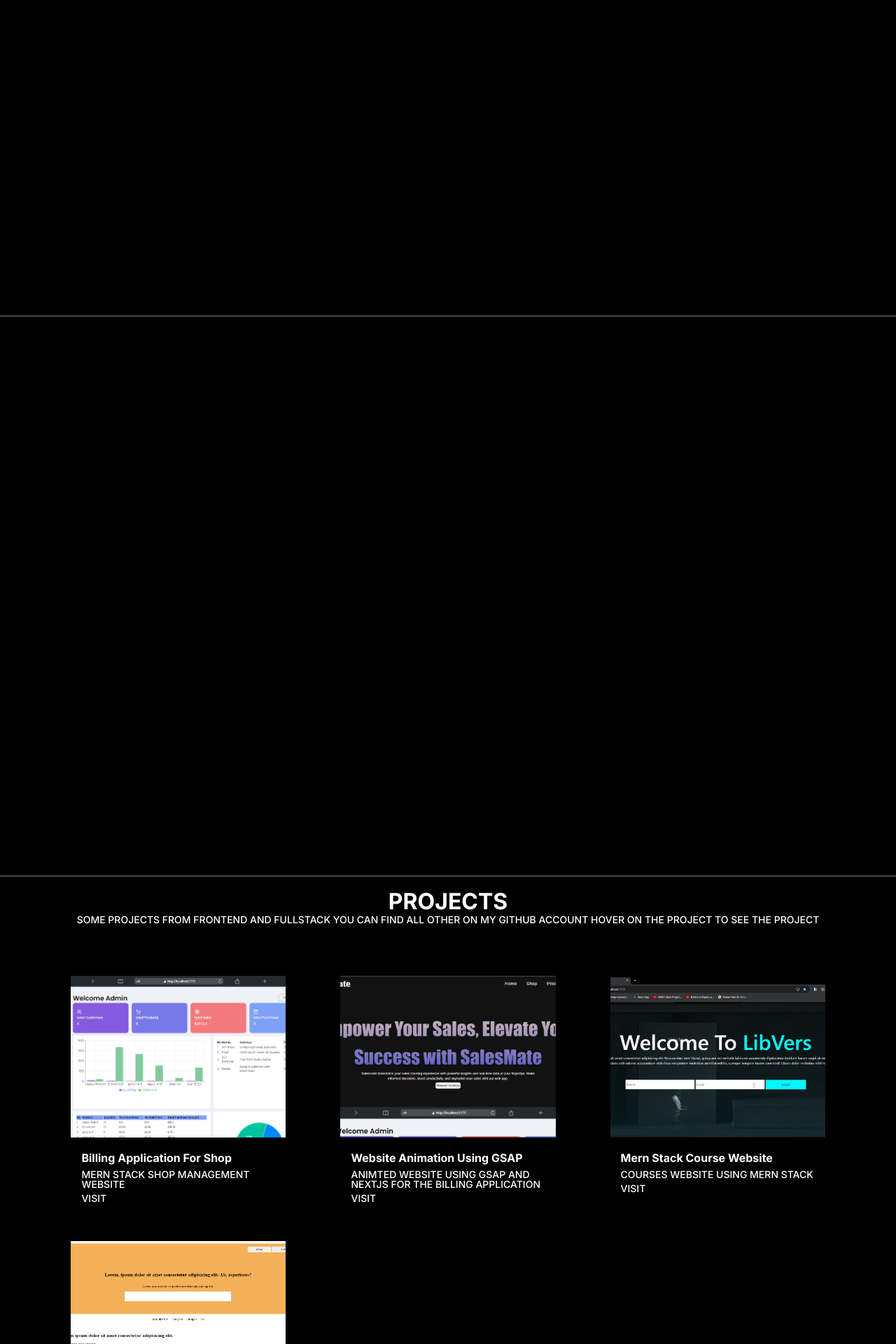
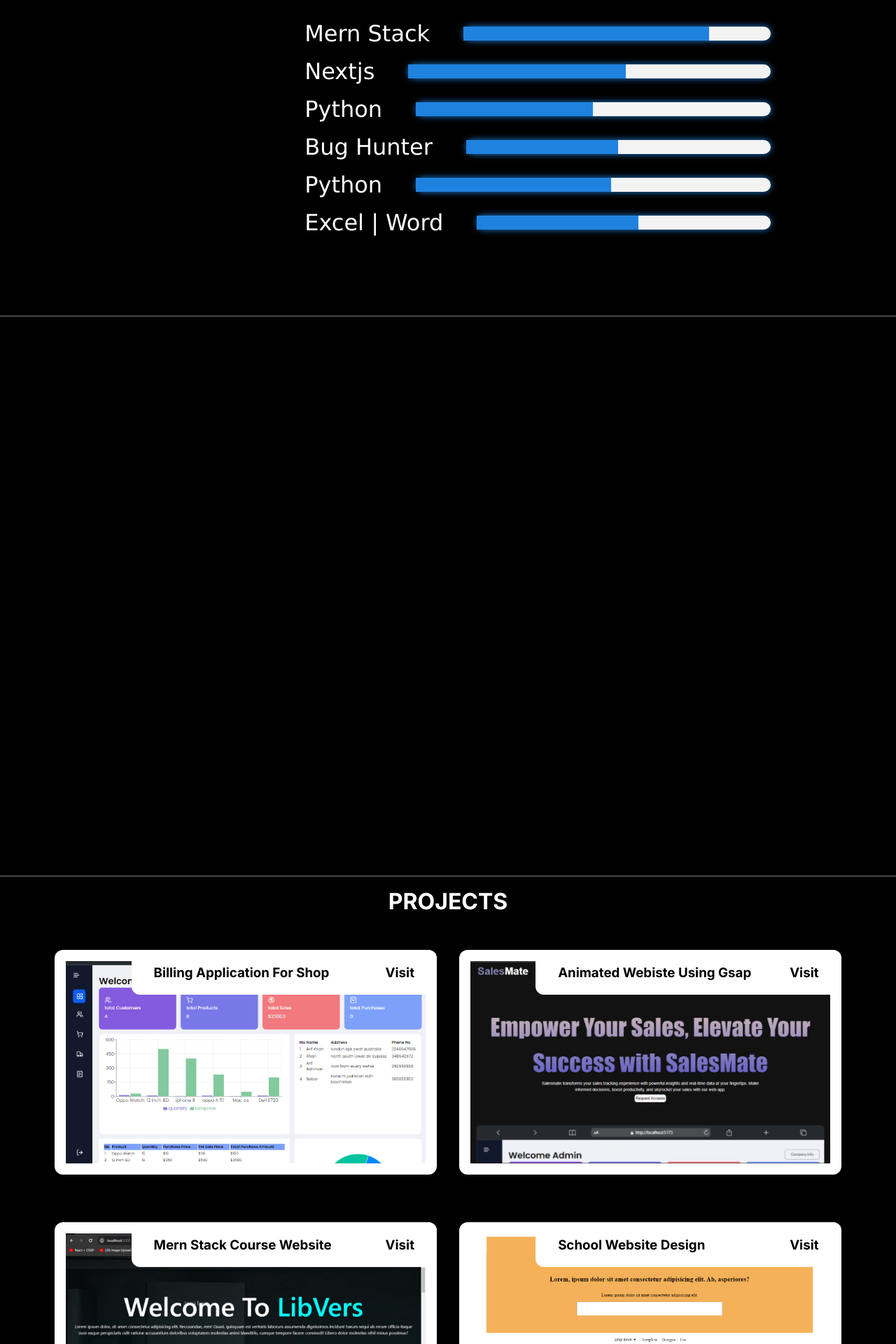
Before and after one commit to Khan1git/next-personal-portfolio, a Next.js app: page / in a window 1280 px wide. Shown: the part 1080-3000 px from the top of the page at 70% size. Built offline with nearby package versions, Linux system fonts and the light colour scheme.

Commit message:
changes
applied

```diff
--- a/src/components/About.jsx
+++ b/src/components/About.jsx
@@ -88,9 +88,30 @@ function About() {
           <ArrowUpRight size={510} color="#fcfcfc" />
         </div>
         <div className="content">
-          <div className='p-1'>
-            <b>MERN STACK</b> IT student experienced in mern stack completed almost 10+ project in mernstack fluient in crud operations also worked with firebase and cloudinary and other ui component provider such as bootstrap etc.</div>
-          <div className='p-2'>futher more full stack nextjs and tailwind css and also completed bug bounty course currently expanding my knowladge using tryhackme .</div>
+          <div className="about1">
+            <label htmlFor="mernstack">Mern Stack</label>
+            <progress id="progress-bar" className='mernstack' value="80" max="100"></progress>
+          </div>
+          <div className="about1">
+            Nextjs
+            <progress id="progress-bar" value="60" max="100" >50%</progress>
+          </div>
+          <div className="about1">
+            Python
+            <progress id="progress-bar" value="50" max="100"></progress>
+          </div>
+          <div className="about1">
+            Bug Hunter
+            <progress id="progress-bar" value="50" max="100"></progress>
+          </div>
+          <div className="about1">
+            Python
+            <progress id="progress-bar" value="55" max="100"></progress>
+          </div>
+          <div className="about1">
+            Excel | Word
+            <progress id="progress-bar" value="55" max="100"></progress>
+          </div>
         </div>
       </div>
     </div>
--- a/src/components/Skills.jsx
+++ b/src/components/Skills.jsx
@@ -161,8 +161,8 @@ function Skill() {
                                 <p>Tailwind CSS</p>
                             </div>
                             <div className="skill skill6">
-                                <img src="/htmlcss.png" alt="mongodb" height={70} />
-                                <p>HTML & CSS</p>
+                                <img src="/python.svg" alt="mongodb" height={70} />
+                                <p>Python</p>
                             </div>
                         </div>
                     </div>
--- a/src/components/Work.jsx
+++ b/src/components/Work.jsx
@@ -15,7 +15,7 @@ function Work() {
         {
             imgSrc: "/project/project2.png",
             videoSrc: "/project/project2.mp4",
-            title: "Website Animation Using GSAP",
+            title: "Animated Webiste Using Gsap",
             description: "Animted website using gsap and nextjs for the Billing Application",
             link: "#"
         },
@@ -32,67 +32,31 @@ function Work() {
             title: "School Website Design",
             description: "Simple Website design for School",
             link: "#"
+        },
+        {
+            imgSrc: "/project.png",
+            // videoSrc: "/project/project3.mp4",
+            title: "Socail Media App like Insta|Fb",
+            description: "Simple Website design for School",
+            link: "#"
         }
     ];
 
-    const [hoveredIndex, setHoveredIndex] = useState(null);
-    const [loading, setLoading] = useState(Array(projects.length).fill(false));
-
-    const handleMouseEnter = (index) => {
-        setHoveredIndex(index);
-        setLoading((prevLoading) => {
-            const newLoading = [...prevLoading];
-            newLoading[index] = true;
-            return newLoading;
-        });
-    };
-
-    const handleVideoLoadedData = (index) => {
-        setLoading((prevLoading) => {
-            const newLoading = [...prevLoading];
-            newLoading[index] = false;
-            return newLoading;
-        });
-    };
-
-    const LoadingStyle = {
-        textAlign: "center",
-    }
 
     return (
         <>
             <section className="work_home">
                 <h2>PROJECTS</h2>
-                <p className='head_p'>some projects from frontend and fullstack you can find all other on my github account hover on the project to see the project</p>
+                {/* <p className='head_p'>some projects from frontend and fullstack you can find all other on my github account hover on the project to see the project</p> */}
                 <div className="parent">
                     <div className="course-box">
                         {projects.map((project, index) => (
-                            <div
-                                key={index}
-                                className="courses"
-                                onMouseEnter={() => handleMouseEnter(index)}
-                                onMouseLeave={() => setHoveredIndex(null)}
-                            >
-                                {hoveredIndex === index ? (
-                                    <>
-                                        {loading[index] && <div className="loading" style={LoadingStyle}>Loading...</div>}
-                                        <video
-                                            src={project.videoSrc}
-                                            autoPlay
-                                            loop
-                                            muted
-                                            className="project-video"
-                                            onLoadedData={() => handleVideoLoadedData(index)}
-                                        />
-                                    </>
-                                ) : (
-                                    <img src={project.imgSrc} alt="" className="project-image" />
-                                )}
-                                <div className="details">
-                                    <h4>{project.title}</h4>
-                                    <p>{project.description}</p>
-                                    <a href={project.link}>visit</a>
+                            <div key={index} className="courses">
+                                <div className="upper">
+                                    <h3>{project.title}</h3>
+                                    <h3>Visit</h3>
                                 </div>
+                                <img src={project.imgSrc} alt={project.title} className="project-image" />
                             </div>
                         ))}
                     </div>
--- a/src/components/css/about.css
+++ b/src/components/css/about.css
@@ -1,10 +1,10 @@
-body{
+body {
     margin: 0;
     padding: 0;
     box-sizing: border-box;
 }
 
-.about_home{
+.about_home {
     display: flex;
     justify-content: center;
     align-items: center;
@@ -18,14 +18,14 @@ body{
     /* text-align: center; */
 }
 
-.about_home .about_side1{
+.about_home .about_side1 {
     height: 40%;
     color: white;
     width: 100%;
     /* border: 1px solid red; */
 }
 
-.about_home .about_side1 h2{
+.about_home .about_side1 h2 {
     font-size: 12rem;
     text-align: center;
     /* border-bottom: 1px solid grey; */
@@ -36,7 +36,7 @@ body{
 
 }
 
-.about_home .about_side2{
+.about_home .about_side2 {
     display: flex;
     height: 60%;
     width: 100%;
@@ -44,79 +44,130 @@ body{
 }
 
 
-.about_home .about_side2 .logo{
+.about_home .about_side2 .logo {
     width: 30%;
     display: flex;
     justify-content: center;
     align-items: center;
 }
-.about_home .about_side2 .content{
+
+.about_home .about_side2 .content {
     display: flex;
     flex-direction: column;
     gap: 1rem;
-    color: white;
-    justify-content: center;
-    align-items: center;
     padding: 3vw 4vw 5vw 4vw;
     font-size: 2rem;
-    width: 70%;
+    justify-content: center;
+    /* align-items: center; */
+    margin: 0;
+    /* padding: 10rem; */
+    font-family: 'Lucida Sans', 'Lucida Sans Regular', 'Lucida Grande', 'Lucida Sans Unicode', Verdana, sans-serif;
+    width: 60%;
+    flex-wrap: wrap;
     /* height: 60%; */
     /* border: 1px solid red; */
 
 }
 
+.about1 {
+    display: flex;
+    /* justify-content: center; */
+    /* padding: 1rem; */
+    gap: 3rem;
+    align-items: center;
+    /* border: 1px solid red; */
+}
+
+
+#progress-bar {
+    flex-grow: 1;
+    height: 20px;
+    -webkit-appearance: none;
+    appearance: none;
+
+
+}
+
+#progress-bar::-webkit-progress-bar {
+    background-color: #f3f3f3;
+    border-radius: 23px;
+    box-shadow: 0px 0px 10px #1f82df
+}
+
+#progress-bar::-webkit-progress-value {
+    background-color: #1f82df;
+
+}
+
+
+#progress-bar::-moz-progress-bar {
+    background-color: #4caf50;
+}
+
+/* --------------------- THE PROGRESS BARS */
+
+
 @media (max-width: 1100px) {
-    .about_home .about_side1 h2{
+    .about_home .about_side1 h2 {
         font-size: 10rem;
     }
-    .about_home .about_side2 .content{
-        font-size:1.7rem;
+
+    .about_home .about_side2 .content {
+        font-size: 1.7rem;
     }
 }
 
 @media (max-width: 950px) {
-    .about_home .about_side1 h2{
+    .about_home .about_side1 h2 {
         font-size: 8rem;
     }
-    .about_home .about_side2 .content{
-        font-size:1.4rem;
+
+    .about_home .about_side2 .content {
+        font-size: 1.4rem;
         width: 70%;
     }
 }
 
 @media (max-width: 700px) {
-    .about_home .about_side1 h2{
+    .about_home .about_side1 h2 {
         font-size: 6rem;
     }
-    .about_home .about_side2 .content{
-        font-size:1.4rem;
+
+    .about_home .about_side2 .content {
+        font-size: 1.4rem;
         width: 70%;
     }
 }
+
 @media (max-width: 500px) {
-    .about_home .about_side1 h2{
+    .about_home .about_side1 h2 {
         font-size: 6rem;
     }
-    .about_home .about_side2 .content{
-        font-size:1.4rem;
+
+    .about_home .about_side2 .content {
+        font-size: 1.4rem;
         width: 100%;
     }
-    .about_home .about_side2 .logo{
-      display: none;
+
+    .about_home .about_side2 .logo {
+        display: none;
     }
 }
+
 @media (max-width: 370px) {
-    .about_home .about_side1 h2{
+    .about_home .about_side1 h2 {
         font-size: 3rem;
     }
-    .about_home .about_side2 .content{
+
+    .about_home .about_side2 .content {
         font-size: 1rem;
         width: 100%;
         display: flex;
         justify-content: flex-start;
         align-items: flex-start;
     }
-    .about_home .about_side2 .logo{
-      display: none;
+
+    .about_home .about_side2 .logo {
+        display: none;
     }
 }
--- a/src/components/css/profile.css
+++ b/src/components/css/profile.css
@@ -183,7 +183,7 @@ body {
     display: flex;
     justify-content: space-around;
     align-items: flex-end;
-    height: 30%;
+    height: 20%;
     font-family: 'Segoe UI', Tahoma, Geneva, Verdana, sans-serif;
     overflow: hidden;
     /* border: 1px solid white;  */
--- a/src/components/css/work.css
+++ b/src/components/css/work.css
@@ -36,10 +36,10 @@ body {
 } */
 .work_home .parent {
 
-    height: 70%;
+    height: 80vh;
     width: 90%;
-    /* overflow: hidden;
-    overflow-y: scroll; */
+    overflow: hidden;
+    overflow-y: scroll;
 
 }
 
@@ -53,13 +53,11 @@ body {
 }
 
 .work_home .course-box {
-    /* border: 1px solid red; */
     display: grid;
-    grid-template-columns: repeat(auto-fit, minmax(320px, 1fr));
+    grid-template-columns: repeat(auto-fit, minmax(430px, 1fr));
     grid-gap: 2rem;
     margin-top: 50px;
-    scroll-snap-type: x mandatory;
-     scroll-snap-align: center;
+    /* overflow: hidden; */
 }
 
 .work_home h1 {
@@ -69,80 +67,41 @@ body {
 
 .work_home .courses {
     text-align: start;
-    /* background-color: grey; */
-    color: white;
-    height: 80%;
-    /* border-radius: 23px; */
-    /* border: 1px solid grey; */
-    padding: 23px;
     position: relative;
+    border-radius: 12px;
+    color: black;
+    background-color: white;
+    height: 90%;
+    padding: 1rem;
     border-bottom: none;
     scroll-snap-align: center;
-
 }
 
-.project-image,
-.project-video {
+.project-image {
     width: 100%;
     height: 100%;
-    /* object-position: center; */
     object-fit: cover;
 }
 
-.work_home .courses img {
-    width: 100%;
-    height: 100%;
-    background-size: cover;
-    background-position: center;
+.upper {
+    position: absolute;
+    display: flex;
+    justify-content: space-between;
+    padding: 2rem;
+    align-items: center;
+    /* border: 1px solid red; */
+    text-align: center;
+    height: 10%;
+    width: 80%;
+    border-top-left-radius: 12px;
+    border-top-right-radius: 12px;
+    /* border-bottom-right-radius: 12px; */
+    border-bottom-left-radius: 12px;
+    background-color: white;
+    top: 0; /* Adjust as needed */
+    right: 0; /* Adjust as needed */
 }
 
-.courses .details {
-    display: flex;
-    flex-direction: column;
-    justify-content: start;
-    /* border: 1px solid grey; */
-    border-top: none;
-    /* padding: 123px; */
-    /* align-items: center; */
-
-    gap: .4rem;
-    color: white;
-    padding: 15px 15px 15px 15px;
-}
-
-.work_home .courses .cost {
-    background-color: rgb(230, 230, 230);
-    color: #000000;
-    line-height: 70px;
-    width: 70px;
-    height: 70px;
-    border-radius: 50%;
-    text-align: center;
-    display: flex;
-    position: absolute;
-    justify-content: center;
-    align-items: center;
-    right: 15px;
-    bottom: 100px;
-
-}
-
-
-.btn {
-    width: 80%;
-    display: flex;
-    justify-content: end;
-    align-items: flex-end;
-
-}
-
-.btn button {
-    padding: .5rem;
-    background-color: transparent;
-    border: 1px solid white;
-    border-radius: 50%;
-    color: white;
-}
 
 @media (max-width: 600px) {
 
```
Also changed, not shown: src/components/css/skills.css (+11 -2 lines), public/python.svg (added).
